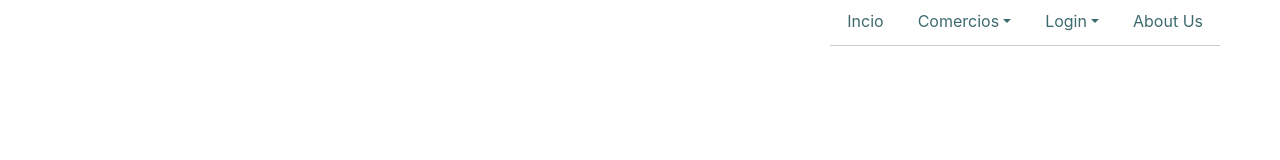
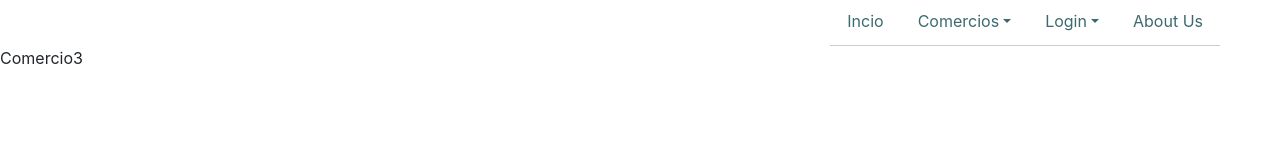
Before and after one commit to franagan/finalProyect, a React (Create React App) app: page /comercio3 in a window 1280 px wide. Shown: the top 160 px of the page. Built offline with nearby package versions, Linux system fonts and the light colour scheme.

Commit message:
Home esqueleto y funcionalidad del Home

```diff
--- a/src/App.js
+++ b/src/App.js
@@ -5,6 +5,7 @@ import Home from "./pages/Home/Home";
 import Comercios from "./pages/Comercios/Comercios";
 import Comercio1 from "./pages/Comercios/Comercio1";
 import Comercio2 from "./pages/Comercios/Comercio2";
+import Comercio3 from "./pages/Comercios/Comercio3";
 import Login from "./pages/Login/Login";
 import Register from "./pages/Register/Register";
 import About from "./pages/About/About";
@@ -19,6 +20,7 @@ const App = () => {
           <Route path="/comercios" element={<Comercios />} />
           <Route path="/comercio1" element={<Comercio1 />} />
           <Route path="/comercio2" element={<Comercio2 />} />
+          <Route path="/comercio3" element={<Comercio3 />} />
           <Route path="/login" element={<Login />} />
           <Route path="/register" element={<Register />} />
           <Route path="/about" element={<About />} />
--- a/src/componentes/Navbar/Navbar.js
+++ b/src/componentes/Navbar/Navbar.js
@@ -23,7 +23,11 @@ export const Navbar = () => {
             <li>
               <Link className="dropdown-item" to="comercio2">Comercio 2</Link>
             </li>
+            <li>
+              <Link className="dropdown-item" to="comercio3">Comercio 3</Link>
+            </li>
           </ul>
+
         </li>
         <li className="nav-item dropdown">
           <Link className="nav-link dropdown-toggle" data-bs-toggle="dropdown" href="#" role="button" aria-expanded="false">Login</Link>
--- /dev/null
+++ b/src/pages/Comercios/Comercio3.js
@@ -0,0 +1,9 @@
+import React from 'react'
+
+const Comercio3 = () => {
+  return (
+    <div>Comercio3</div>
+  )
+}
+
+export default Comercio3
--- a/src/pages/Home/Home.js
+++ b/src/pages/Home/Home.js
@@ -55,7 +55,7 @@ const Home = () => {
         <i></i>
       </div>
 
-      {/* <input type="text" placeholder= "Busca tu tienda" onChange={e=> setQuery(e.target.value)}/> */}
+      {/* HAY QUE CAMBIAR LAS RUTAS A LOS NOMBRES */}
 
       <div className="cardContainer" >
 
```
